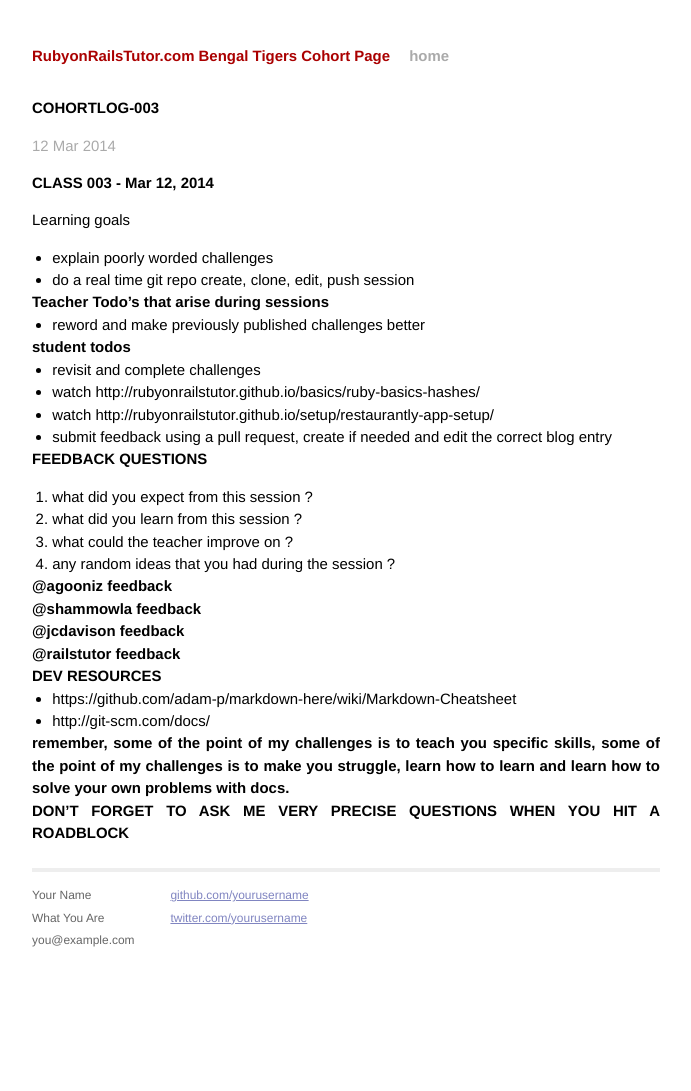
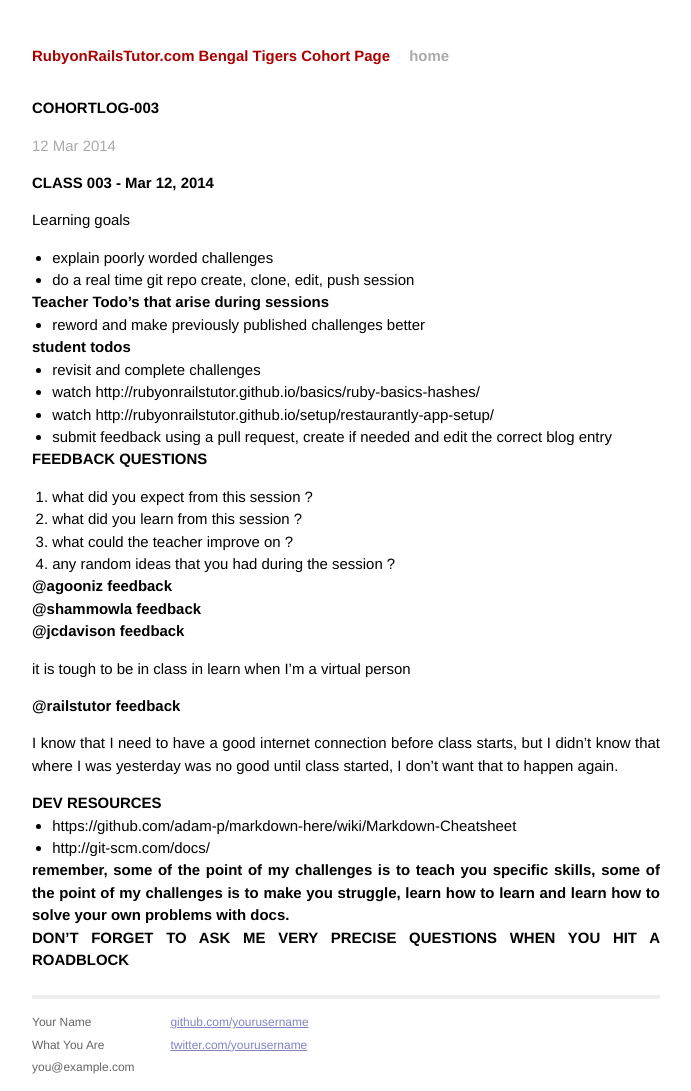
Before and after one commit to shammowla/bengaltigers, a Jekyll site: the page built from _posts/2014-03-13-cohort-session-log.md, in a window 1280 px wide. Shown: the whole page, without its empty margins (294-985 px from the left). Built offline with Jekyll 4.4.1, drawn with Linux system fonts in a browser that asks for light colours; Markdown is read by kramdown in place of the engine named in the settings; before the commit the page ends 964 px from its top, so only the background shows below that.

```diff
--- a/_config.yml
+++ b/_config.yml
@@ -1,5 +1,5 @@
 name: RubyonRailsTutor.com Bengal Tigers Cohort Page
 markdown: redcarpet
 pygments: true
-url: http://rubyonrailstutor.github.io/bengaltigers
-# url: http://localhost:4000
+# url: http://rubyonrailstutor.github.io/bengaltigers
+url: http://localhost:4000
--- a/_posts/2014-03-13-cohort-session-log.md
+++ b/_posts/2014-03-13-cohort-session-log.md
@@ -36,7 +36,11 @@ Learning goals
 
 ### @jcdavison feedback
 
+it is tough to be in class in learn when I'm a virtual person
+
 ### @railstutor feedback
+
+I know that I need to have a good internet connection before class starts, but I didn't know that where I was yesterday was no good until class started, I don't want that to happen again.
 
 ### DEV RESOURCES
 
```
